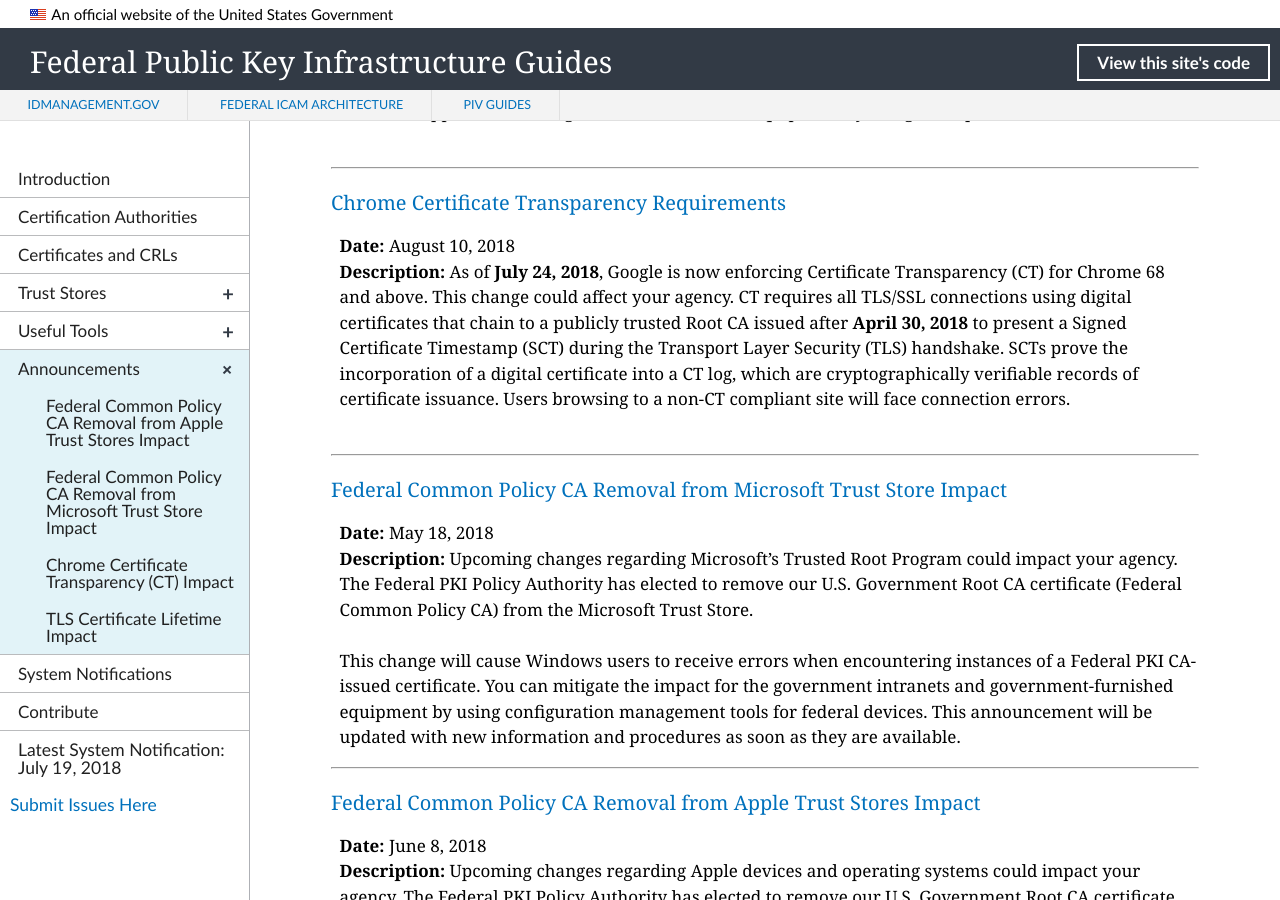
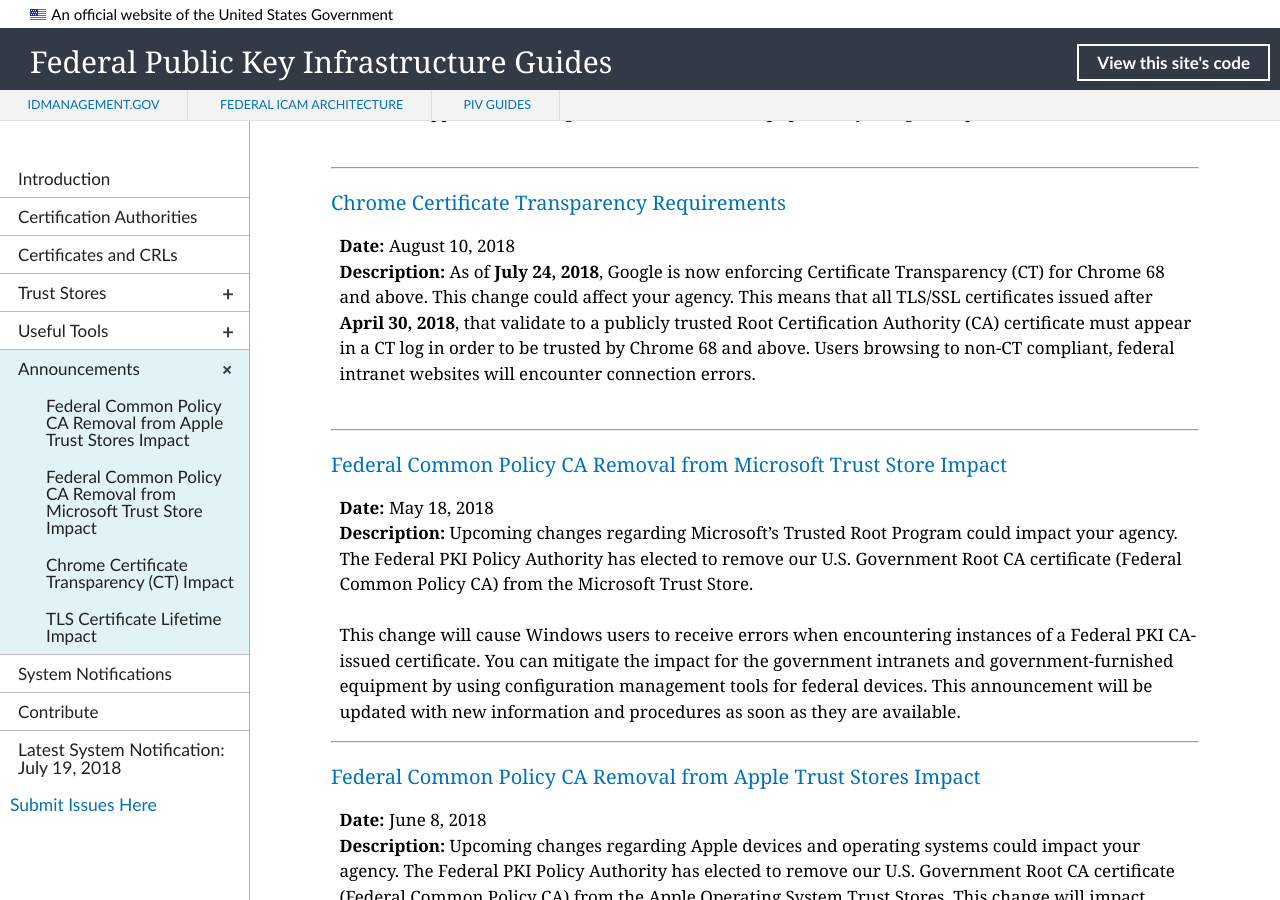
Before and after one commit to GSA/fpki-guides, a Jekyll site: the page built from _announcements/00_index.md, in a window 1280 px wide and 900 px high, scrolled down 400 px. Built offline with Jekyll 4.4.1, drawn with Linux system fonts in a browser that asks for light colours; nearby versions of some CDN libraries; library files that are not in the unit come from our copies.

Commit message:
Update 03_google_ct.md
Edits

````diff
--- a/_announcements/03_google_ct.md
+++ b/_announcements/03_google_ct.md
@@ -5,11 +5,11 @@
 pubDate: August 10, 2018
 collection: announcements
 permalink: announcements/chromect/
-description:  As of **July 24, 2018**, Google is now enforcing Certificate Transparency (CT) for Chrome 68 and above. This change could affect your agency. CT requires all TLS/SSL connections using digital certificates that chain to a publicly trusted Root CA issued after **April 30, 2018** to present a Signed Certificate Timestamp (SCT) during the Transport Layer Security (TLS) handshake. SCTs prove the incorporation of a digital certificate into a CT log, which are cryptographically verifiable records of certificate issuance. Users browsing to a non-CT compliant site will face connection errors.<br><br>
+description:  As of **July 24, 2018**, Google is now enforcing Certificate Transparency (CT) for Chrome 68 and above. This change could affect your agency. This means that all TLS/SSL certificates issued after **April 30, 2018**, that validate to a publicly trusted Root Certification Authority (CA) certificate must appear in a CT log in order to be trusted by Chrome 68 and above. Users browsing to non-CT compliant, federal intranet websites will encounter connection errors.<br><br>
 ---
 
 
-As of **July 24, 2018**, Google is now enforcing Certificate Transparency (CT) for Chrome 68 and above. This means that all TLS/SSL certificates issued after **April 30, 2018**, that validate to a publicly trusted Root Certification Authority (CA) certificate must appear in a CT log in order to be trusted in Chrome 68 and above. In addition, website operators must serve proof of the CT log inclusion (i.e., a signed certificate timestamp).
+As of **July 24, 2018**, Google is now enforcing Certificate Transparency (CT) for Chrome 68 and above. This means that all TLS/SSL certificates issued after **April 30, 2018**, that validate to a publicly trusted Root Certification Authority (CA) certificate must appear in a CT log in order to be trusted by Chrome 68 and above. In addition, websites must serve proof of certificate inclusion in the CT log through a Signed Certificate Timestamp (SCT). Users browsing to non-CT compliant, federal intranet websites will encounter connection errors.
 
 - [How Does This Work?](#how-does-this-work)
 - [What Will Be Impacted?](#what-will-be-impacted)
@@ -88,7 +88,7 @@
    </array>
    ```
 
-**Note:**&nbsp;&nbsp;In all cases above, `jotW9ZGKJb2F3OdmY/2UzCNpDxDqlYZhMXHG+DeIkNU=` is a base64 encoding of a SHA-256 hash of the Federal Common Policy CA's Subject Public Key Information (SPKI) field.
+**Note:**&nbsp;&nbsp;In all cases above, `jotW9ZGKJb2F3OdmY/2UzCNpDxDqlYZhMXHG+DeIkNU=` is a Base64 encoding of a SHA-256 hash of the Federal Common Policy CA's Subject Public Key Information (SPKI) field.
 
 
 #### Option 2:&nbsp;&nbsp;Disable CT Enforcement for Domains and Sub-Domains
@@ -153,9 +153,9 @@
 - Allowing domain owners to identify mistakenly or maliciously issued certificates
 
 ### 3. How do I know whether my intranet website is compliant with CT?
-These procedures apply to any federal internet or intranet website and any Federal PKI TLS/SSL certificate or commercially sourced certificate.
+You can check for CT compliance by using the steps below to verify the presence of an SCT. These steps apply to any Federal PKI TLS/SSL certificate or commercially sourced certificate.
 
-**Note:**&nbsp;&nbsp;Signed certificate timestamps (SCTs) are only required for certificates issued after April 30, 2018.  Some certificates issued **before** this date may already be compliant. To check:
+**Note:**&nbsp;&nbsp;SCTs are only required for certificates issued after April 30, 2018.  Some certificates issued **before** this date may already be compliant. To check compliance:
 
 1. Open Chrome and browse to your website.
 2. In Chrome, go to **Settings->More Tools**.
````
